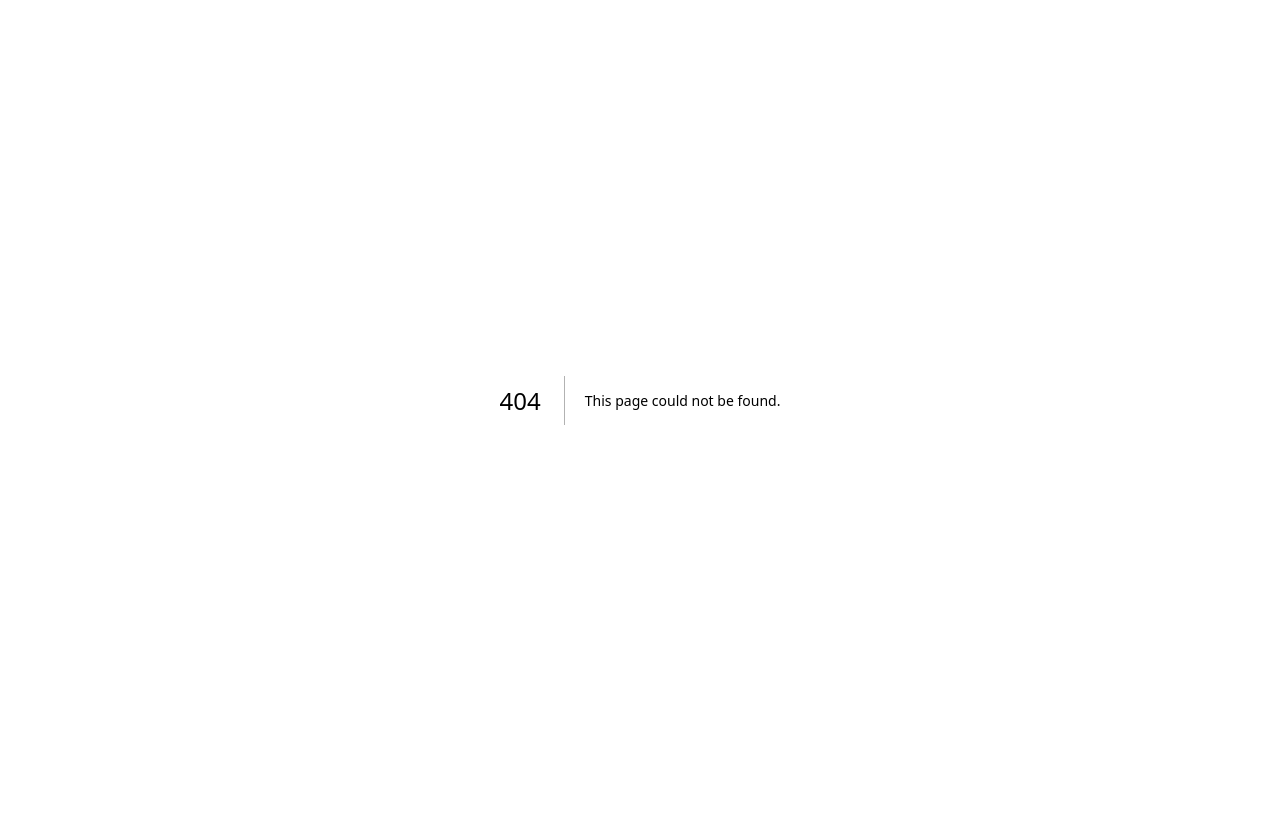
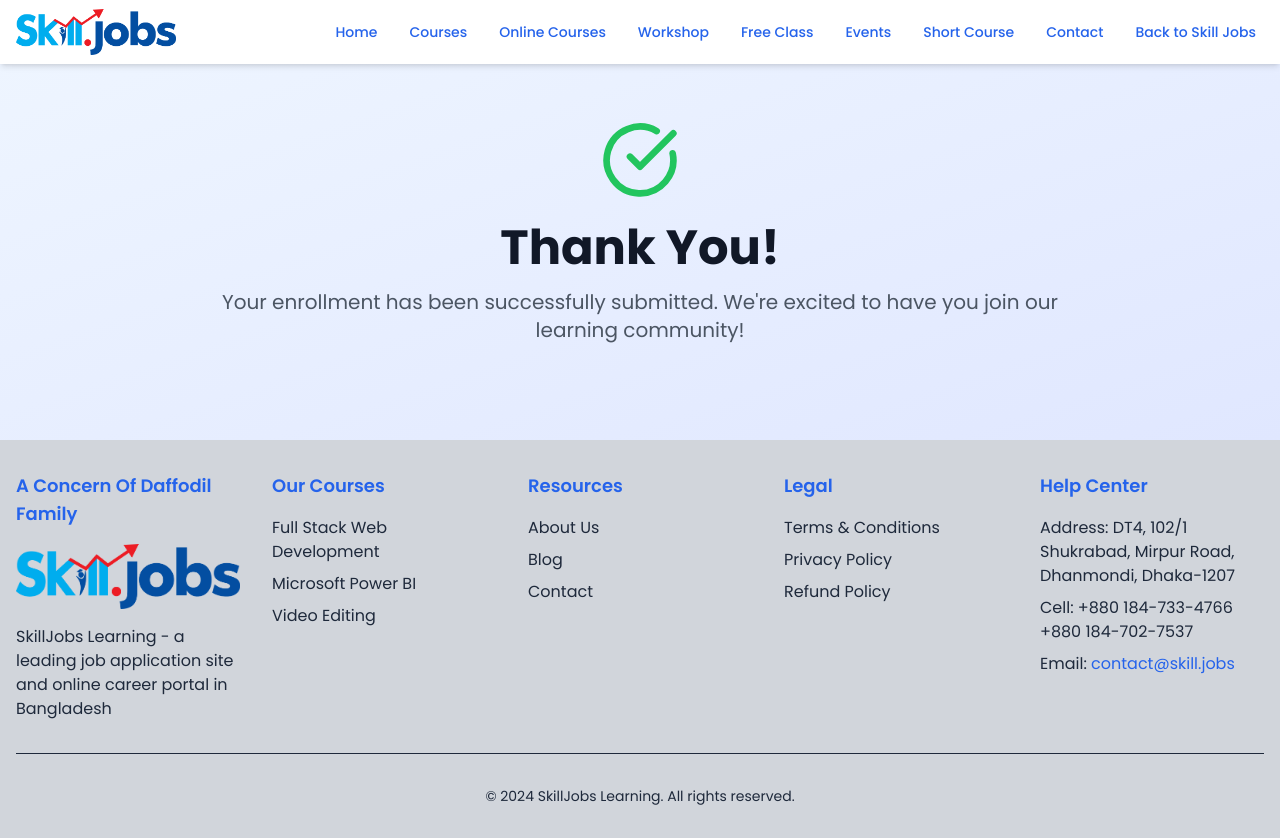
Before and after one commit to skilljobs/datascience, a Next.js app: page /thank-you in a window 1280 px wide. Before the commit this address had no page. Before the commit the page ends 800 px from the top, so only its background shows below. Built offline with nearby package versions, Linux system fonts and the light colour scheme.

Commit message:
updated form and other

```diff
--- a/app/components/Navbar.jsx
+++ b/app/components/Navbar.jsx
@@ -40,34 +40,64 @@
         <div className="flex items-center justify-between h-16">
           <div className="flex items-center">
             <Link href="/" className="flex-shrink-0">
-              <Image src="/Skill.jobs_.png" width={210} height={100} alt="Daffodil Group" className="rounded-lg" />
+              <Image src="/Skill.jobs_.png" width={160} height={60} alt="Daffodil Group" className="rounded-lg" />
             </Link>
           </div>
           <div className="hidden md:block">
-            <div className="ml-10 flex items-baseline space-x-4">
-              {/* <Link
-                href="/courses"
-                style={{
-                  borderRadius: "4px",
-                }}
-                className="text-blue-600 hover:text-blue-800 px-3 hover:bg-gray-200 duration-300 py-2  text-sm font-medium"
+            <div className="ml-5 flex items-baseline space-x-4">
+              <Link
+                href="/"
+                className="text-blue-600 hover:text-blue-800 px-2 py-2 hover:bg-gray-200 duration-300 rounded-md text-sm font-medium"
               >
-                View All Courses
-              </Link>
-              <Link href="/login" style={{ borderRadius: "4px" }} className="text-blue-600 hover:text-blue-800 hover:bg-gray-200 duration-300 px-3 py-2 rounded-md text-sm font-medium">
-                Login
+                Home
               </Link>
               <Link
-                style={{
-                  borderRadius: "4px",
-                }}
-                href="/register"
-                className="text-blue-600 hover:text-blue-800 hover:bg-gray-200 duration-300 px-3 py-2 rounded-md text-sm font-medium"
+                href="https://training.skill.jobs/courses"
+                className="text-blue-600 hover:text-blue-800 px-2 py-2 hover:bg-gray-200 duration-300 rounded-md text-sm font-medium"
               >
-                Register
-              </Link> */}
-              <Link href="https://skill.jobs/contact-us" style={{ borderRadius: "4px" }} className="text-blue-600 hover:text-blue-800 hover:bg-gray-200 duration-300 px-3 py-2 rounded-md text-sm font-medium">
-                Contact Us
+                Courses
+              </Link>
+              <Link
+                href="https://training.skill.jobs/online-course"
+                className="text-blue-600 hover:text-blue-800 px-2 py-2 hover:bg-gray-200 duration-300 rounded-md text-sm font-medium"
+              >
+                Online Courses
+              </Link>
+              <Link
+                href="https://training.skill.jobs/program/workshop"
+                className="text-blue-600 hover:text-blue-800 px-2 py-2 hover:bg-gray-200 duration-300 rounded-md text-sm font-medium"
+              >
+                Workshop
+              </Link>
+              <Link
+                href="https://training.skill.jobs/program/free-class"
+                className="text-blue-600 hover:text-blue-800 px-2 py-2 hover:bg-gray-200 duration-300 rounded-md text-sm font-medium"
+              >
+                Free Class
+              </Link>
+              <Link
+                href="https://training.skill.jobs/program/events"
+                className="text-blue-600 hover:text-blue-800 px-2 py-2 hover:bg-gray-200 duration-300 rounded-md text-sm font-medium"
+              >
+                Events
+              </Link>
+              <Link
+                href="https://training.skill.jobs/program/short-course"
+                className="text-blue-600 hover:text-blue-800 px-2 py-2 hover:bg-gray-200 duration-300 rounded-md text-sm font-medium"
+              >
+                Short Course
+              </Link>
+              <Link
+                href="https://skill.jobs/contact-us"
+                className="text-blue-600 hover:text-blue-800 px-2 py-2 hover:bg-gray-200 duration-300 rounded-md text-sm font-medium"
+              >
+                Contact
+              </Link>
+              <Link
+                href="https://skill.jobs/"
+                className="text-blue-600 hover:text-blue-800 px-2 py-2 hover:bg-gray-200 duration-300 rounded-md text-sm font-medium"
+              >
+                Back to Skill Jobs
               </Link>
             </div>
           </div>
@@ -97,17 +127,32 @@
               </Button>
             </div>
             <div className="space-y-4">
-              {/* <Link href="/courses" className="block text-blue-600 hover:text-blue-800 px-3 py-2 rounded-md text-base font-medium">
-                View All Courses
+              <Link href="https://training.skill.jobs" className="block text-blue-600 hover:text-blue-800 px-3 py-2 rounded-md text-base font-medium">
+                Home
               </Link>
-              <Link href="/login" className="block text-blue-600 hover:text-blue-800 px-3 py-2 rounded-md text-base font-medium">
-                Login
+              <Link href="https://training.skill.jobs/courses" className="block text-blue-600 hover:text-blue-800 px-3 py-2 rounded-md text-base font-medium">
+                Courses
               </Link>
-              <Link href="/register" className="block text-blue-600 hover:text-blue-800 px-3 py-2 rounded-md text-base font-medium">
-                Register
-              </Link> */}
+              <Link href="https://training.skill.jobs/online-course" className="block text-blue-600 hover:text-blue-800 px-3 py-2 rounded-md text-base font-medium">
+                Online Courses
+              </Link>
+              <Link href="https://training.skill.jobs/program/workshop" className="block text-blue-600 hover:text-blue-800 px-3 py-2 rounded-md text-base font-medium">
+                Workshop
+              </Link>
+              <Link href="https://training.skill.jobs/program/free-class" className="block text-blue-600 hover:text-blue-800 px-3 py-2 rounded-md text-base font-medium">
+                Free Class
+              </Link>
+              <Link href="https://training.skill.jobs/program/events" className="block text-blue-600 hover:text-blue-800 px-3 py-2 rounded-md text-base font-medium">
+                Events
+              </Link>
+              <Link href="https://training.skill.jobs/program/short-course" className="block text-blue-600 hover:text-blue-800 px-3 py-2 rounded-md text-base font-medium">
+                Short Course
+              </Link>
               <Link href="https://skill.jobs/contact-us" className="block text-blue-600 hover:text-blue-800 px-3 py-2 rounded-md text-base font-medium">
-                Contact Us
+                Contact
+              </Link>
+              <Link href="https://skill.jobs/" className="block text-blue-600 hover:text-blue-800 px-3 py-2 rounded-md text-base font-medium">
+                Back to Skill Jobs
               </Link>
             </div>
           </div>
--- a/app/globals.css
+++ b/app/globals.css
@@ -74,3 +74,7 @@
   font-weight: 900;
   font-style: italic;
 }
+
+.tally-powered{
+  display: none!important;
+}
--- a/app/layout.js
+++ b/app/layout.js
@@ -1,4 +1,5 @@
 import { Hind_Siliguri, Poppins } from "next/font/google";
+import Script from 'next/script';
 import "./globals.css";
 
 export const poppins = Poppins({
@@ -17,7 +18,40 @@
 export default function RootLayout({ children }) {
   return (
     <html lang="en">
-      <body className={`${poppins.className} antialiased`}>{children}</body>
+      <head>
+        <noscript>
+          <img
+            height="1"
+            width="1"
+            style={{display: 'none'}}
+            src="https://www.facebook.com/tr?id=1424203642053856&ev=PageView&noscript=1"
+            alt=""
+          />
+        </noscript>
+      </head>
+      <body className={`${poppins.className} antialiased`}>
+        {/* Meta Pixel Code */}
+        <Script
+          id="facebook-pixel"
+          strategy="afterInteractive"
+          dangerouslySetInnerHTML={{
+            __html: `
+              !function(f,b,e,v,n,t,s)
+              {if(f.fbq)return;n=f.fbq=function(){n.callMethod?
+              n.callMethod.apply(n,arguments):n.queue.push(arguments)};
+              if(!f._fbq)f._fbq=n;n.push=n;n.loaded=!0;n.version='2.0';
+              n.queue=[];t=b.createElement(e);t.async=!0;
+              t.src=v;s=b.getElementsByTagName(e)[0];
+              s.parentNode.insertBefore(t,s)}(window, document,'script',
+              'https://connect.facebook.net/en_US/fbevents.js');
+              fbq('init', '1424203642053856');
+              fbq('track', 'PageView');
+            `
+          }}
+        />
+
+        {children}
+      </body>
     </html>
   );
 }
--- /dev/null
+++ b/app/thank-you/page.js
@@ -0,0 +1,33 @@
+import { CheckCircle, Mail, Phone, Calendar, ArrowRight } from "lucide-react";
+import Link from "next/link";
+import { Button } from "@/components/ui/button";
+import { Card, CardContent, CardDescription, CardHeader, CardTitle } from "@/components/ui/card";
+import { Footer } from "../components/Footer";
+import { Navbar } from "../components/Navbar";
+
+export default function ThankYou() {
+  return (
+    <main className="">
+      <Navbar />
+
+      {/* Hero Section */}
+      <div className="bg-gradient-to-br from-blue-50 to-indigo-100 pt-[120px] pb-16">
+        <div className="max-w-4xl mx-auto px-4 text-center">
+          <div className="flex justify-center mb-6">
+            <CheckCircle className="w-20 h-20 text-green-500" />
+          </div>
+          <h1 className="text-4xl md:text-5xl font-bold text-gray-900 mb-4">
+            Thank You!
+          </h1>
+          <p className="text-xl text-gray-600 mb-8">
+            Your enrollment has been successfully submitted. We're excited to have you join our learning community!
+          </p>
+        </div>
+      </div>
+
+
+
+      <Footer />
+    </main>
+  );
+}
```
Also changed, not shown: app/components/StickyEnrollButton.jsx (+62 -19 lines).
